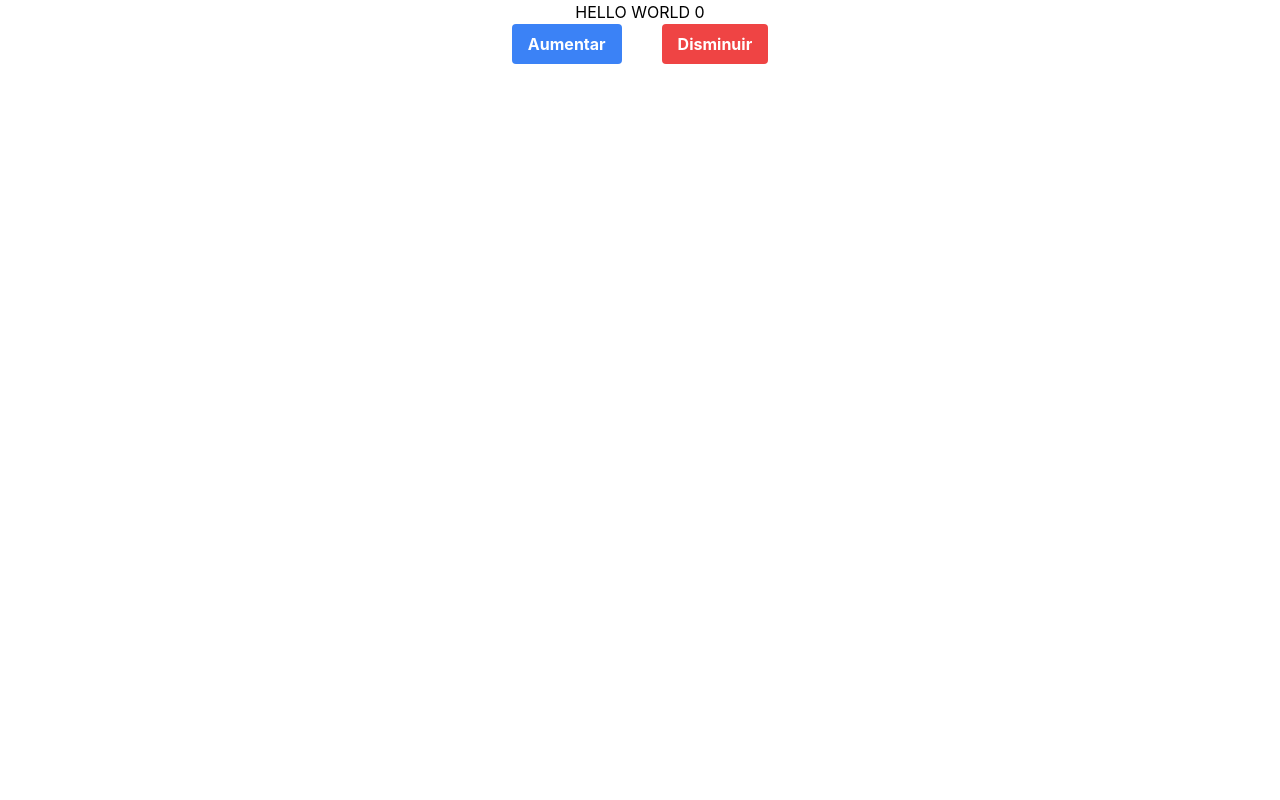
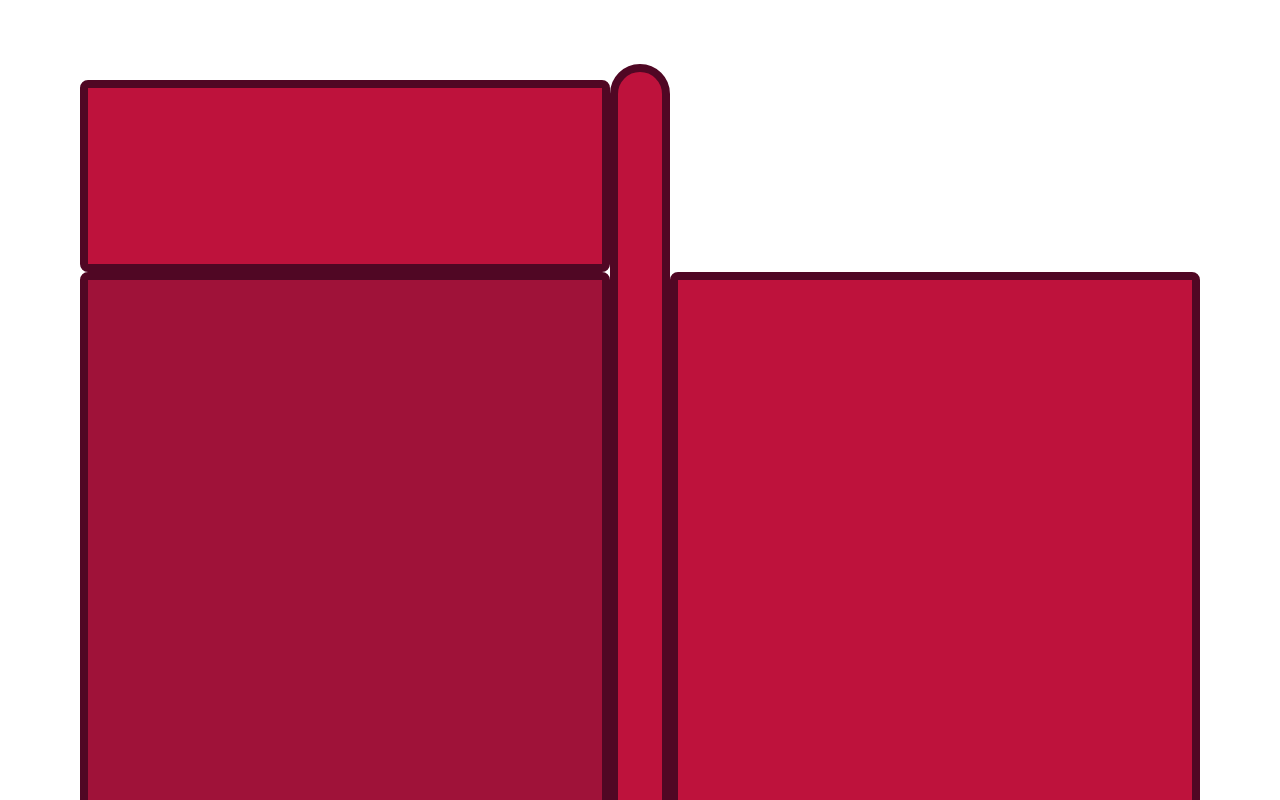
Before and after one commit to JourneyHM/Pokedex, a React (Create React App) app in the folder pokedex/: page / in a window 1280 px wide. Shown: the top 800 px of the page. Built offline with nearby package versions, Linux system fonts and the light colour scheme.

Commit message:
Base Pokedex
Diseño contorno de la Pokedex

```diff
--- a/pokedex/src/App.tsx
+++ b/pokedex/src/App.tsx
@@ -2,24 +2,38 @@ import React from 'react';
 import logo from './logo.svg';
 import './App.css';
 import Button from './components/Button';
+
 function App() {
-
   const [contador, setContador]= React.useState(0);
 
   function aumentar(){
     setContador(contador+1);
     console.log(contador);
   }
+
   function disminuir(){
     setContador(contador-1);
     console.log(contador);
   }
+
   return (
     <div className="App">
-      <h1>HELLO WORLD {contador}</h1>
-      <Button onClick={aumentar} label="Aumentar" color='blue'></Button>
-      <Button onClick={disminuir} label="Disminuir" color='red'></Button>
-
+      <div className="flex flex-row">
+        <div className="basis-5/6 flex flex-col">
+          <div className="rounded-lg border-8 border-pink-950 bg-rose-700 h-48 mt-20 ml-20"></div>
+          <div className="rounded-lg border-8 border-pink-950 bg-rose-800 h-dvh ml-20"></div>
+        </div>
+        <div className="basis-1/12 mt-16 mb-20 flex-grow-0">
+          <div className="flex flex-col" style={{ height: '100%' }}>
+            <div className="h-48 rounded-full border-8 border-pink-950 bg-rose-700" style={{ flex: 1 }}>
+            </div>
+          </div>
+        </div>
+        <div className="basis-5/6 flex flex-col">
+          <div className="bg-white h-48 mt-20 mr-20"></div>
+          <div className="rounded-lg border-8 border-pink-950 bg-rose-700 h-dvh mb-20 mr-20"></div>
+        </div>
+      </div>
     </div>
   );
 }
```
